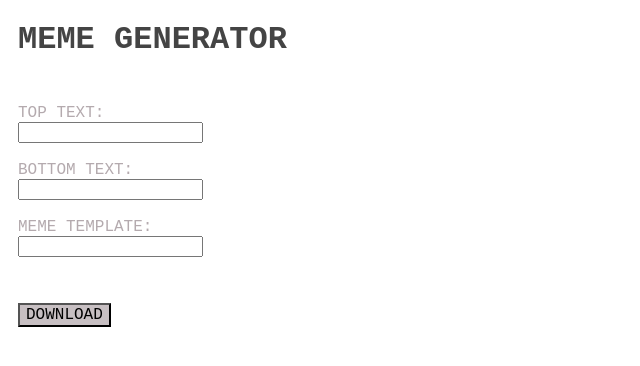
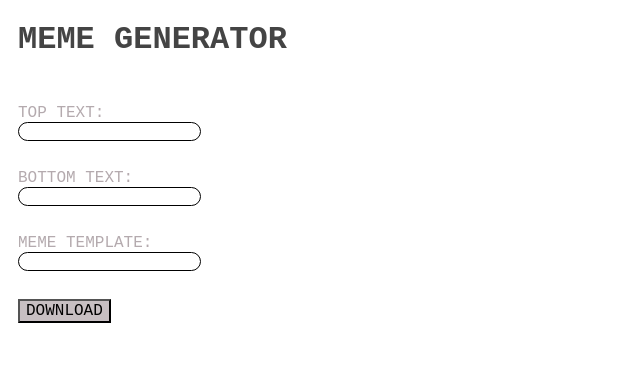
Before and after one commit to valashsab/react-meme-generator, a React app: page / in a window 1280 px wide. Shown: the top 366 px of the page, without its empty margins (0-640 px from the left). Built offline with nearby package versions, Linux system fonts and the light colour scheme.

Commit message:
Replace field elements with components

```diff
--- a/src/App.js
+++ b/src/App.js
@@ -1,102 +1,35 @@
 import React, { useState } from 'react';
+import BottomText from './BottomText.js';
+import DownloadButton from './DownloadButton.js';
+import Header from './Header.js';
+import MemeTemplate from './MemeTemplate.js';
+import TopText from './TopText.js';
 
 export default function App() {
-  const [topText, setTopText] = useState('');
-  const [bottomText, setBottomText] = useState('');
-  const [memeTemplate, setMemeTemplate] = useState('');
-
   return (
-    <div>
-      <h1
-        style={{
-          fontFamily: 'Monospace',
-          fontStretch: 'ultra-expanded',
-          fontSize: '2rem',
-          color: '#444444',
-          marginLeft: '10px',
-          marginBottom: '10px',
-          textTransform: 'uppercase',
-        }}
-      >
-        Meme Generator
-      </h1>
+    <>
+      <Header />
       <br />
       <br />
+      <TopText />
+      <br />
+      <BottomText />
+      <br />
+      <MemeTemplate />
+      <br />
+      <DownloadButton />
+    </>
+  );
+}
 
-      <form
-        style={{
-          fontFamily: 'Monospace',
-          fontStretch: 'ultra-expanded',
-          fontSize: '1rem',
-          color: '#b4aaae',
-          marginLeft: '10px',
-          marginBottom: '10px',
-          textTransform: 'uppercase',
-        }}
-      >
-        <label htmlFor="toptext">
-          Top text:
-          <br />
-        </label>
-        <input
-          type="text"
-          id="toptext"
-          name="toptext"
-          value={topText}
-          onChange={(event) => setTopText(event.currentTarget.value)}
-        />
-        <br />
-        <br />
-        <label htmlFor="bottomtext">
-          Bottom text:
-          <br />
-        </label>
-        <input
-          type="text"
-          id="bottomtext"
-          name="bottomtext"
-          value={bottomText}
-          onChange={(event) => setBottomText(event.currentTarget.value)}
-        />
-        <br />
-        <br />
-        <label htmlFor="memetemplate">
-          Meme template:
-          <br />
-        </label>
-        <input
-          type="text"
-          id="memetemplate"
-          name="memetemplate"
-          value={memeTemplate}
-          onChange={(event) => setMemeTemplate(event.currentTarget.value)}
-        />
-        <br />
-        <br />
-        {/*  <input
+
+  /*  <input
           type="imgage"
           src="https://api.memegen.link/images/buzz/memes/memes_everywhere.gif?token=wxgjeu3jll4dt9q6fihy&width=800&frames=50"
           alt="Submit"
         >
           Image
-        </input> */}
+        </input>
       </form>
       <br />
-      <button
-        style={{
-          fontFamily: 'Monospace',
-          fontStretch: 'ultra-expanded',
-          fontSize: '1rem',
-          fontWeight: 'lighter',
-          backgroundColor: '#c7bfc2',
-          marginLeft: '10px',
-          marginBottom: '10px',
-          textTransform: 'uppercase',
-        }}
-        type="button"
-      >
-        Download
-      </button>
-    </div>
-  );
-}
+ */
--- /dev/null
+++ b/src/BottomText.js
@@ -0,0 +1,43 @@
+import { useState } from 'react';
+
+function BottomText() {
+  const [bottomText, setBottomText] = useState('');
+
+  return (
+    <form
+      style={{
+        fontFamily: 'Monospace',
+        fontStretch: 'ultra-expanded',
+        fontSize: '1rem',
+        color: '#b4aaae',
+        marginLeft: '10px',
+        marginBottom: '10px',
+        textTransform: 'uppercase',
+      }}
+    >
+      <label htmlFor="bottomtext">
+        Bottom text:
+        <br />
+      </label>
+      <input
+        style={{
+          border: '1px solid',
+          borderRadius: '25px',
+        }}
+        type="text"
+        id="bottomtext"
+        name="bottomtext"
+        value={bottomText}
+        onChange={(event) => setBottomText(event.currentTarget.value)}
+      />
+    </form>
+  );
+}
+
+export default function App() {
+  return (
+    <>
+      <BottomText />
+    </>
+  );
+}
--- /dev/null
+++ b/src/DownloadButton.js
@@ -0,0 +1,27 @@
+function DownloadButton() {
+  return (
+    <button
+      style={{
+        fontFamily: 'Monospace',
+        fontStretch: 'ultra-expanded',
+        fontSize: '1rem',
+        fontWeight: 'lighter',
+        backgroundColor: '#c7bfc2',
+        marginLeft: '10px',
+        marginBottom: '10px',
+        textTransform: 'uppercase',
+      }}
+      type="button"
+    >
+      Download
+    </button>
+  );
+}
+
+export default function App() {
+  return (
+    <>
+      <DownloadButton />
+    </>
+  );
+}
--- /dev/null
+++ b/src/Header.js
@@ -0,0 +1,27 @@
+function Header() {
+  return (
+    <header>
+      <h1
+        style={{
+          fontFamily: 'Monospace',
+          fontStretch: 'ultra-expanded',
+          fontSize: '2rem',
+          color: '#444444',
+          marginLeft: '10px',
+          marginBottom: '10px',
+          textTransform: 'uppercase',
+        }}
+      >
+        Meme Generator
+      </h1>
+    </header>
+  );
+}
+
+export default function App() {
+  return (
+    <>
+      <Header />
+    </>
+  );
+}
--- /dev/null
+++ b/src/MemeTemplate.js
@@ -0,0 +1,43 @@
+import { useState } from 'react';
+
+function MemeTemplate() {
+  const [memeTemplate, setMemeTemplate] = useState('');
+
+  return (
+    <form
+      style={{
+        fontFamily: 'Monospace',
+        fontStretch: 'ultra-expanded',
+        fontSize: '1rem',
+        color: '#b4aaae',
+        marginLeft: '10px',
+        marginBottom: '10px',
+        textTransform: 'uppercase',
+      }}
+    >
+      <label htmlFor="memetemplate">
+        Meme Template:
+        <br />
+      </label>
+      <input
+        style={{
+          border: '1px solid',
+          borderRadius: '25px',
+        }}
+        type="text"
+        id="memetemplate"
+        name="memetemplate"
+        value={memeTemplate}
+        onChange={(event) => setMemeTemplate(event.currentTarget.value)}
+      />
+    </form>
+  );
+}
+
+export default function App() {
+  return (
+    <>
+      <MemeTemplate />
+    </>
+  );
+}
--- /dev/null
+++ b/src/TopText.js
@@ -0,0 +1,43 @@
+import { useState } from 'react';
+
+function TopText() {
+  const [topText, setTopText] = useState('');
+
+  return (
+    <form
+      style={{
+        fontFamily: 'Monospace',
+        fontStretch: 'ultra-expanded',
+        fontSize: '1rem',
+        color: '#b4aaae',
+        marginLeft: '10px',
+        marginBottom: '10px',
+        textTransform: 'uppercase',
+      }}
+    >
+      <label htmlFor="toptext">
+        Top text:
+        <br />
+      </label>
+      <input
+        style={{
+          border: '1px solid',
+          borderRadius: '25px',
+        }}
+        type="text"
+        id="toptext"
+        name="toptext"
+        value={topText}
+        onChange={(event) => setTopText(event.currentTarget.value)}
+      />
+    </form>
+  );
+}
+
+export default function App() {
+  return (
+    <>
+      <TopText />
+    </>
+  );
+}
```
